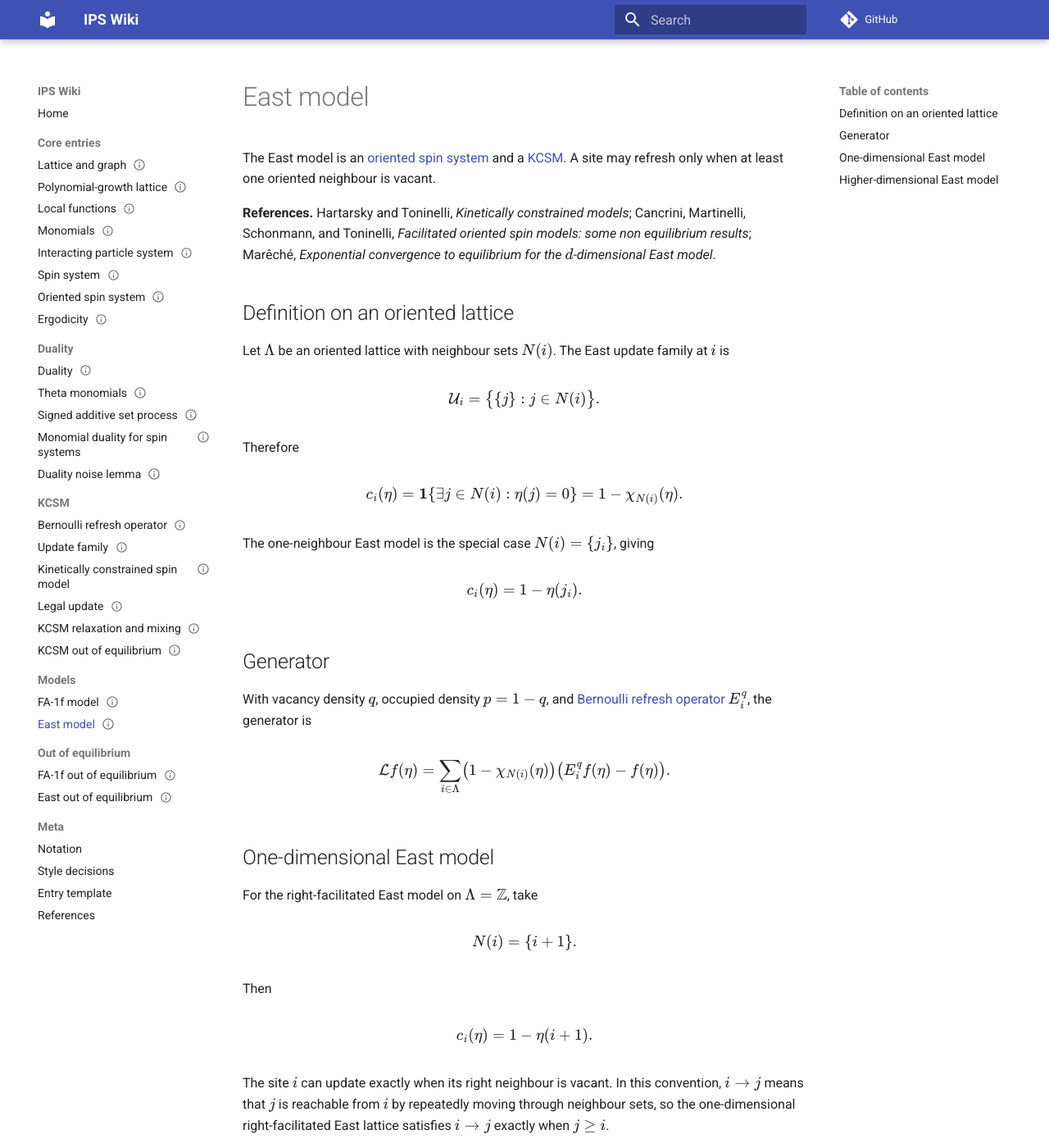
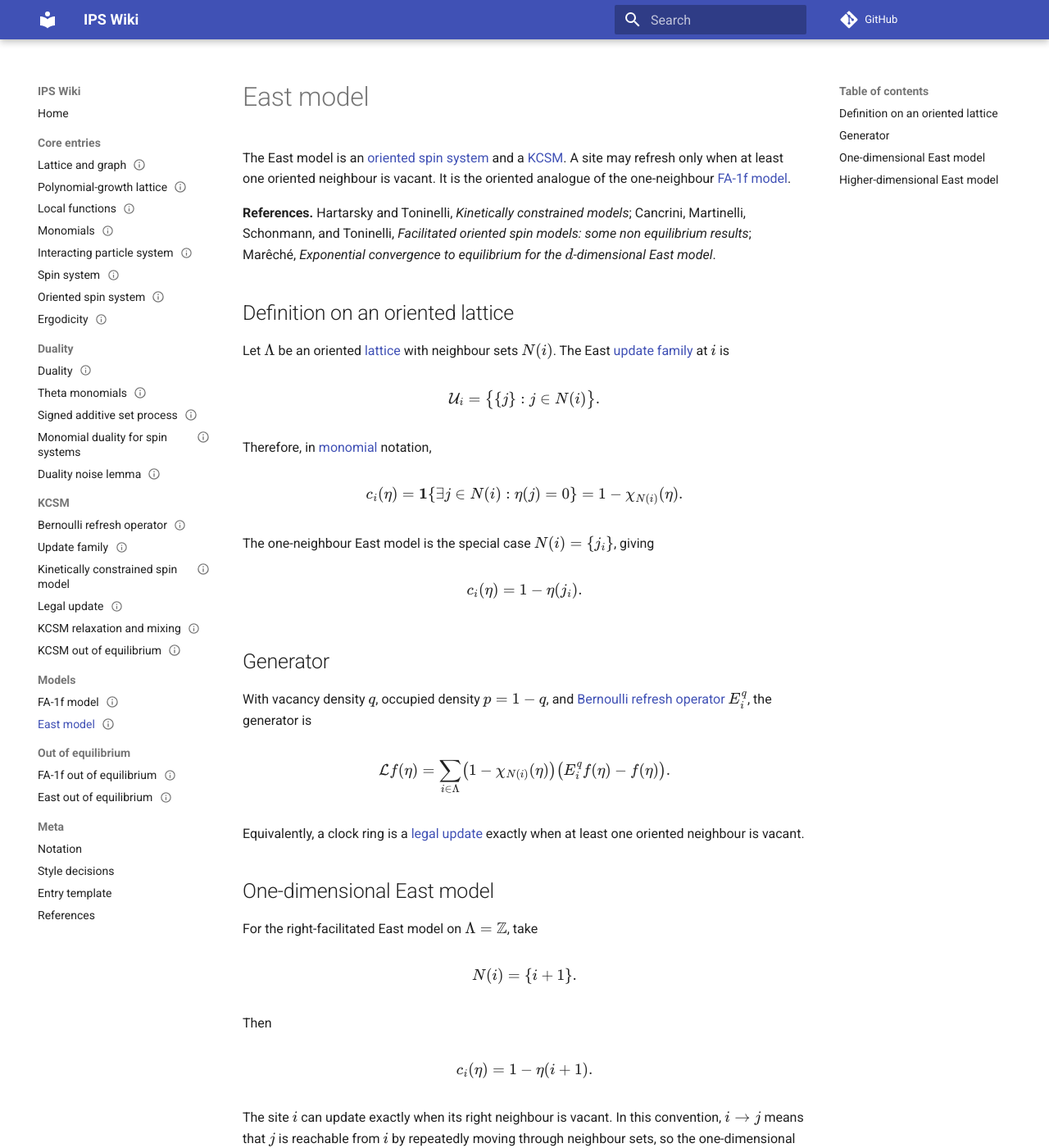
Before and after one commit to maciejgluchowski86-beep/ips-wiki, an MkDocs documentation site: the page built from docs/entries/east-model.md, in a window 1280 px wide and 1400 px high. Shown: the whole window at 82% size. Built offline with MkDocs 1.6.1 and Material for MkDocs 9.7.7, drawn with Linux system fonts in a browser that asks for light colours; comment, search, counter and statistics services are not loaded; some of the changed text lies outside the part shown.

Commit message:
Improve East model entry links

```diff
--- a/docs/entries/east-model.md
+++ b/docs/entries/east-model.md
@@ -9,19 +9,19 @@ tags:
 
 # East model
 
-The East model is an [oriented spin system](oriented-spin-system.md) and a [KCSM](kinetically-constrained-spin-model.md). A site may refresh only when at least one oriented neighbour is vacant.
+The East model is an [oriented spin system](oriented-spin-system.md) and a [KCSM](kinetically-constrained-spin-model.md). A site may refresh only when at least one oriented neighbour is vacant. It is the oriented analogue of the one-neighbour [FA-1f model](fa-1f-model.md).
 
 **References.** Hartarsky and Toninelli, *Kinetically constrained models*; Cancrini, Martinelli, Schonmann, and Toninelli, *Facilitated oriented spin models: some non equilibrium results*; Marêché, *Exponential convergence to equilibrium for the \(d\)-dimensional East model*.
 
 ## Definition on an oriented lattice
 
-Let \(\Lambda\) be an oriented lattice with neighbour sets \(N(i)\). The East update family at \(i\) is
+Let \(\Lambda\) be an oriented [lattice](lattice-and-graph.md) with neighbour sets \(N(i)\). The East [update family](update-family.md) at \(i\) is
 
 $$
 \mathcal U_i=\bigl\{\{j\}:j\in N(i)\bigr\}.
 $$
 
-Therefore
+Therefore, in [monomial](monomials.md) notation,
 
 $$
 c_i(\eta)=\ind\{\exists j\in N(i):\eta(j)=0\}
@@ -44,6 +44,8 @@ $$
 \sum_{i\in\Lambda}\bigl(1-\chi_{N(i)}(\eta)\bigr)
 \bigl(E_i^q f(\eta)-f(\eta)\bigr).
 $$
+
+Equivalently, a clock ring is a [legal update](legal-update.md) exactly when at least one oriented neighbour is vacant.
 
 ## One-dimensional East model
 
@@ -69,4 +71,4 @@ $$
 N(i)=\{i+e_1,\ldots,i+e_d\},
 $$
 
-so that a site can update if at least one forward coordinate neighbour is vacant.
+so that a site can update if at least one forward coordinate neighbour is vacant. Known convergence results are recorded in [East out of equilibrium](east-out-of-equilibrium.md).
```
